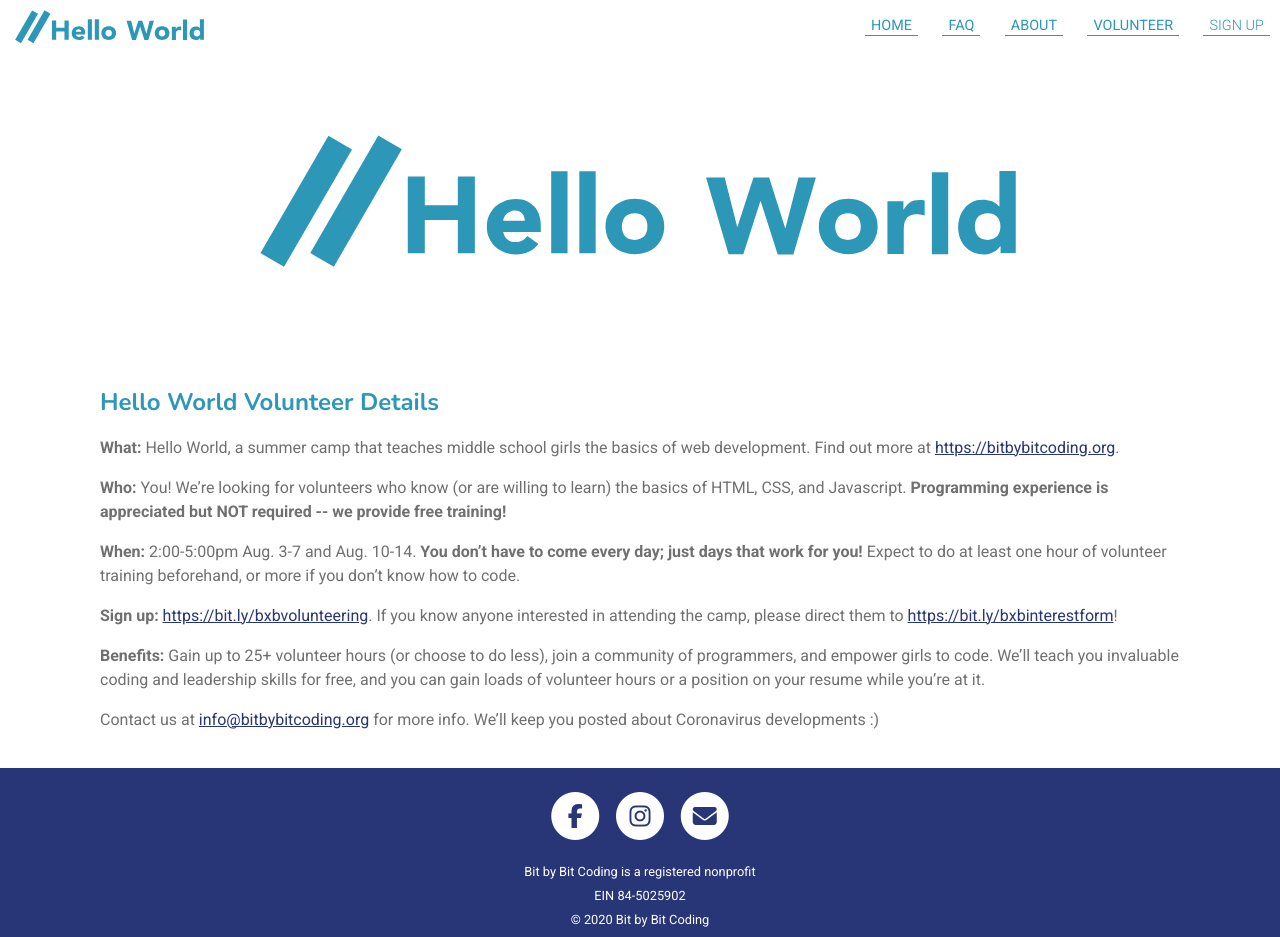
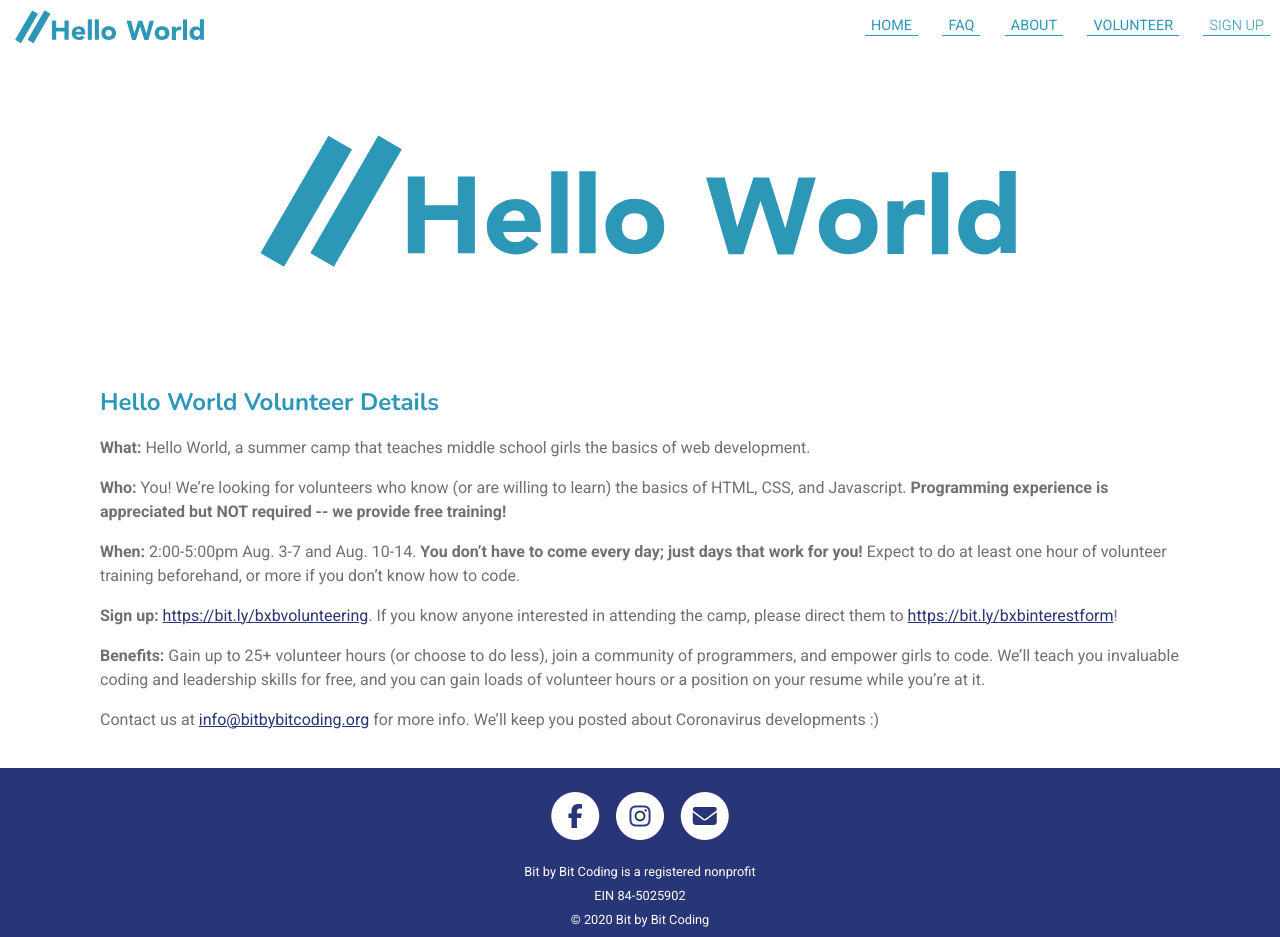
Before and after one commit to bit-by-bit-coding/bxb-website, a Jekyll site: the page built from volunteer.html, in a window 1280 px wide and 937 px high. Built offline with Jekyll 4.4.1, drawn with Linux system fonts in a browser that asks for light colours; nearby versions of some CDN libraries.

Commit message:
remove "third person" link to the same website

```diff
--- a/volunteer.html
+++ b/volunteer.html
@@ -12,8 +12,7 @@
 <div class="section">
     <h2>Hello World Volunteer Details</h2>
 
-    <p><strong>What:</strong> Hello World, a summer camp that teaches middle school girls the basics of web development.
-        Find out more at <a href="https://bitbybitcoding.org">https://bitbybitcoding.org</a>.</p>
+    <p><strong>What:</strong> Hello World, a summer camp that teaches middle school girls the basics of web development.</p>
 
     <p><strong>Who:</strong> You! We’re looking for volunteers who know (or are willing to learn) the basics of HTML,
         CSS, and Javascript. <strong>Programming experience is appreciated but NOT required -- we provide free
```
